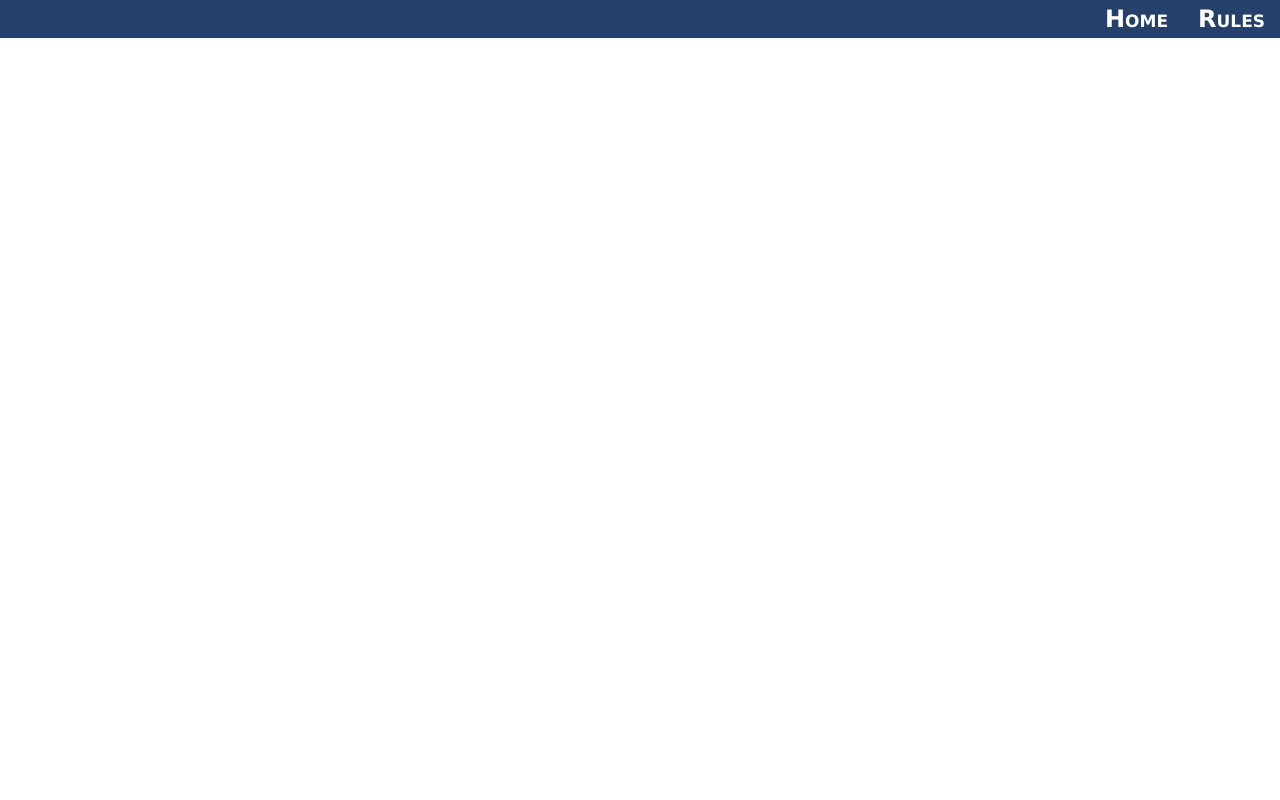
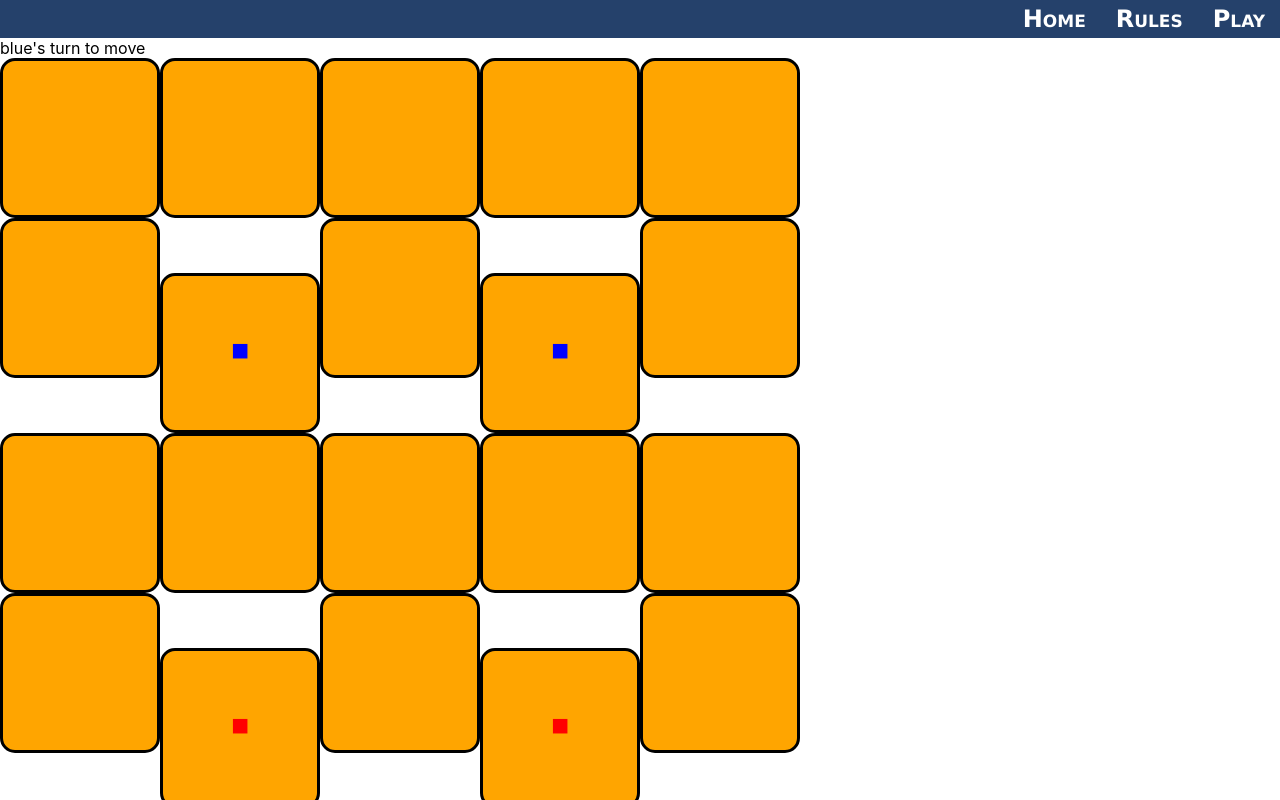
Before and after one commit to lairdc/SantoriniAI, a React (Vite) app in the folder santoriniWebsite/client/: page /game in a window 1280 px wide. Before the commit this address had no page. Shown: the top 800 px of the page. Built offline with nearby package versions, Linux system fonts and the light colour scheme.

Commit message:
feat(web/client): initial frontend board

```diff
--- a/santoriniWebsite/client/src/App.tsx
+++ b/santoriniWebsite/client/src/App.tsx
@@ -1,4 +1,5 @@
 import { BrowserRouter, Route, Routes, Link} from "react-router-dom";
+import GamePage from "./pages/game";
 import IndexPage from "./pages/index";
 import RulesPage from "./pages/rules";
 import './App.css';
@@ -9,10 +10,12 @@ function App() {
         <nav className="nav-bar">
           <Link to="/" className="nav-button">Home</Link>
           <Link to="/rules" className="nav-button">Rules</Link>
+          <Link to="/game" className="nav-button">Play</Link>
         </nav>
         <Routes>
           <Route path="/" element={<IndexPage />}></Route>
           <Route path="/rules" element={<RulesPage />} />
+          <Route path="/game" element={<GamePage />} />
         </Routes>
       </BrowserRouter>
   );
--- a/santoriniWebsite/client/src/game/board.ts
+++ b/santoriniWebsite/client/src/game/board.ts
@@ -18,13 +18,6 @@ export class Board {
         this.board.push(new Piece(ROWS - 2, COLS - 2, RED));
     }
 
-    movePiece(piece: Piece, row: number, col: number): void {
-        const newBoard = this.board.filter(p => p !== piece);
-        piece.move(row, col);
-        newBoard.push(piece);
-        this.board = newBoard;
-    }
-
     getPiece(row: number, col: number): Piece | null {
         return this.board.find(piece => piece.row === row && piece.col === col) || null;
     }
@@ -42,7 +35,7 @@ export class Board {
             if (newRow >= 0 && newRow < ROWS && newCol >= 0 && newCol < COLS) {
                 const targetLevel = this.tileLevels[newRow][newCol];
                 if (targetLevel < 4 && (targetLevel - this.tileLevels[piece.row][piece.col] <= 1) && !this.getPiece(newRow, newCol)) {
-                    moves[`${newRow},${newCol}`] = targetLevel;
+                    moves[`${newRow}-${newCol}`] = targetLevel;
                 }
             }
         }
@@ -82,6 +75,7 @@ export class Board {
     getTileLevel(row: number, col: number): number {
         return this.tileLevels[row][col];
     }
+
     move(piece: Piece, row: number, col: number): void {
         const newBoard = this.board.filter(p => p !== piece);
         piece.move(row, col);
--- a/santoriniWebsite/client/src/game/constants.ts
+++ b/santoriniWebsite/client/src/game/constants.ts
@@ -8,13 +8,15 @@ export const SQUARE_SIZE = WIDTH / COLS;
 export const BUFFER = 25;
 export const PIECE_SIZE = 40;
 
-export const RED: Color = [255, 0, 0];
-export const BLUE: Color = [0, 0, 255];
+export const RED: Color = "red";
+export const BLUE: Color = "blue";
+/*
 export const GREEN: Color = [48, 150, 48];
 export const WHITE: Color = [255, 255, 255];
 export const BLACK: Color = [0, 0, 0];
 export const GREY: Color = [200, 200, 200];
 export const LIGHT_GREY: Color = [225, 225, 225];
 export const LIGHT_BLUE: Color = [0, 155, 255];
+*/
 
-export type Color = [number, number, number];
+export type Color = "blue" | "red";
--- a/santoriniWebsite/client/src/game/game.ts
+++ b/santoriniWebsite/client/src/game/game.ts
@@ -1,15 +1,13 @@
 import { Piece } from './pieces';
 import { Board } from './board';
 import { BLUE, Color, RED } from './constants';
-
-//test
 
 export class Game {
     selected: Piece | null;
     board: Board;
     turn: Color;
     private validMoves: { [key: string]: number };
-    private move: boolean;
+    move: boolean;
     private gameOver: string | null;
 
     constructor() {
@@ -35,22 +33,28 @@ export class Game {
         if (this.selected) {
             if (this.move) {  // Move phase
                 if (this.validMoves[`${row}-${col}`] !== undefined) {
+                    console.log("moved");
                     this._move(row, col);
                     return true;
                 } else {
+                    console.log("invalid move")
                     this.selected = null;
                     this.validMoves = {};
                 }
             } else {  // Build phase
                 if (this.validMoves[`${row}-${col}`] !== undefined) {
+                    console.log("built");
                     this._build(row, col);
                     return true;
-                }
+                } else console.log("invalid build")
             }
         } else {
+            console.log("none selected piece")
             if (piece && piece.color === this.turn) {
+                console.log("marked selected")
                 this.selected = piece;
                 this.validMoves = this.board.getValidMoves(piece);
+                console.log(this.validMoves)
                 return true;
             }
         }
--- /dev/null
+++ b/santoriniWebsite/client/src/pages/game.css
@@ -0,0 +1,29 @@
+.game-space {
+    width: 160px;
+    height: 160px;
+    margin: auto;
+}
+
+.game-space-built-0 {
+    background-color: orange;
+}
+
+.game-space-built-1 {
+    background-color: yellow;
+}
+
+.game-space-built-2 {
+    background-color: green;
+}
+
+.game-space-built-3 {
+    background-color: purple;
+}
+
+.piece {
+    border-radius: 50%;
+    width: 40px;
+    height: 40px;
+    display: inline-block;
+    margin: 0;
+}
--- /dev/null
+++ b/santoriniWebsite/client/src/pages/game.tsx
@@ -0,0 +1,47 @@
+import '../fonts.css';
+import {Game} from "../game/game.ts";
+import {COLS, ROWS} from "../game/constants.ts";
+import {createContext, ReactElement, useContext, useState} from "react";
+import "./game.css";
+
+const GameContext = createContext<Game>(new Game());
+
+export default function GamePage() {
+    const spaces: ReactElement[][] = [];
+    const [update, forceUpdate] = useState(1);
+    const game = useContext(GameContext);
+
+    function Space({row, col}: {row: number, col: number}) {
+        function Piece({row, col}: { row: number, col: number}) {
+            const piece = game.board.getPiece(row, col);
+            return (
+                <div className={`piece ${piece?.color} ${update}`} style={
+                     piece?.color ? {color: piece.color} : {display: "none", update}
+                }>&#9632;</div>
+            );
+        }
+
+        return (
+            <button className={`game-space game-space-built-${game.board.getTileLevel(row, col)} ${update}`} onClick={()=>{
+                if (!game.select(row, col)) {
+                    game.selected = null;
+                }
+                forceUpdate(update+1);
+            }}><Piece row={row} col={col}></Piece></button>
+        );
+    }
+
+    for (let i = 0; i < ROWS; i++) {
+        for (let j = 0; j < COLS; j++) {
+            if (!spaces[i]) spaces.push([]);
+            spaces[i][j] = <Space key={`${i}-${j}`} row={i} col={j}/>
+        }
+    }
+
+    const gridded = spaces.map((row, i) => <div key={`row-${i}`}>{row}</div>);
+
+    return [
+        <span>{game.turn}'s turn to {game.move ? "move" : "build"}</span>,
+        ...gridded
+    ]
+}
```
Also changed, not shown: santoriniWebsite/client/src/game/main.ts (deleted).
